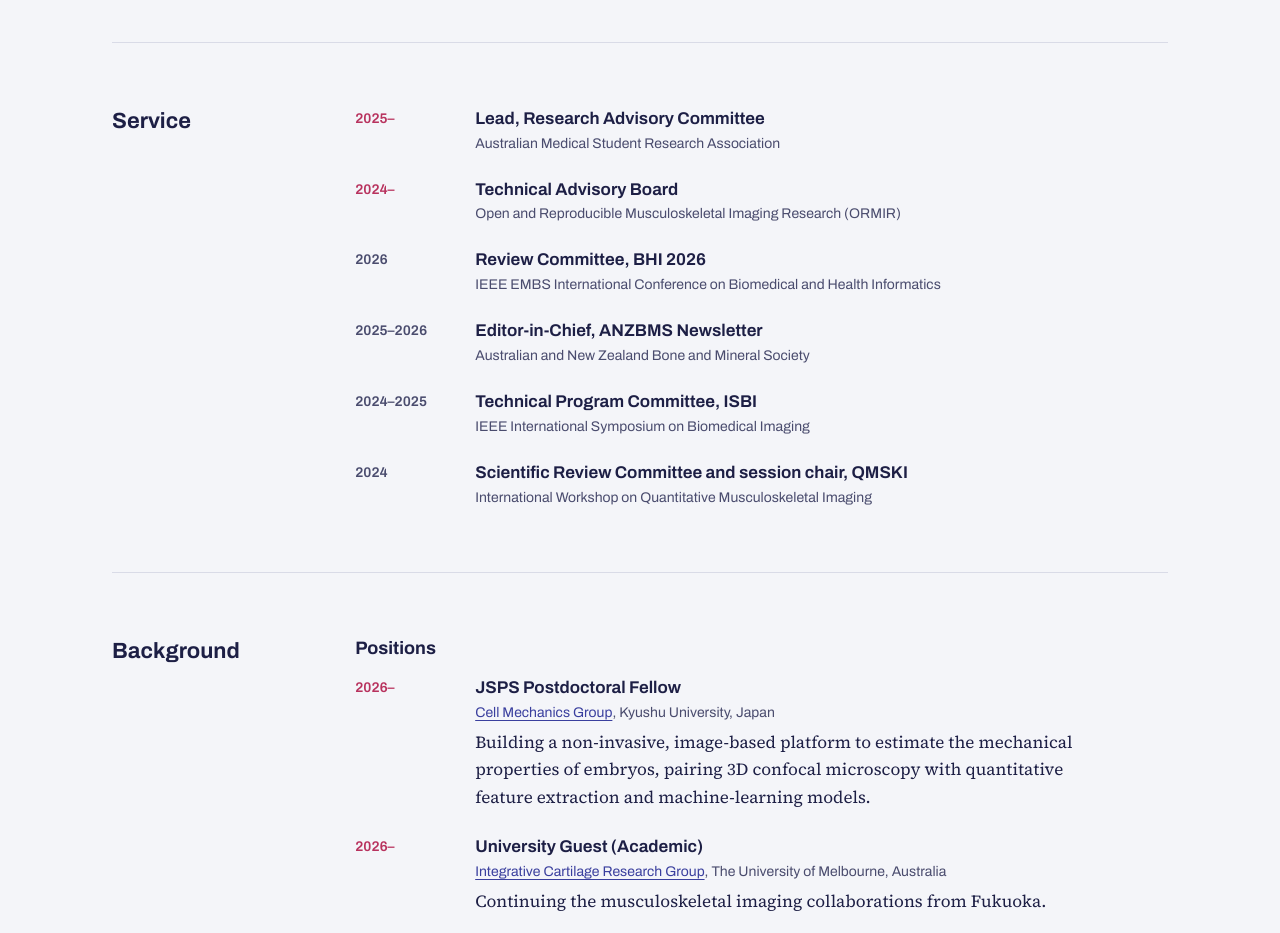
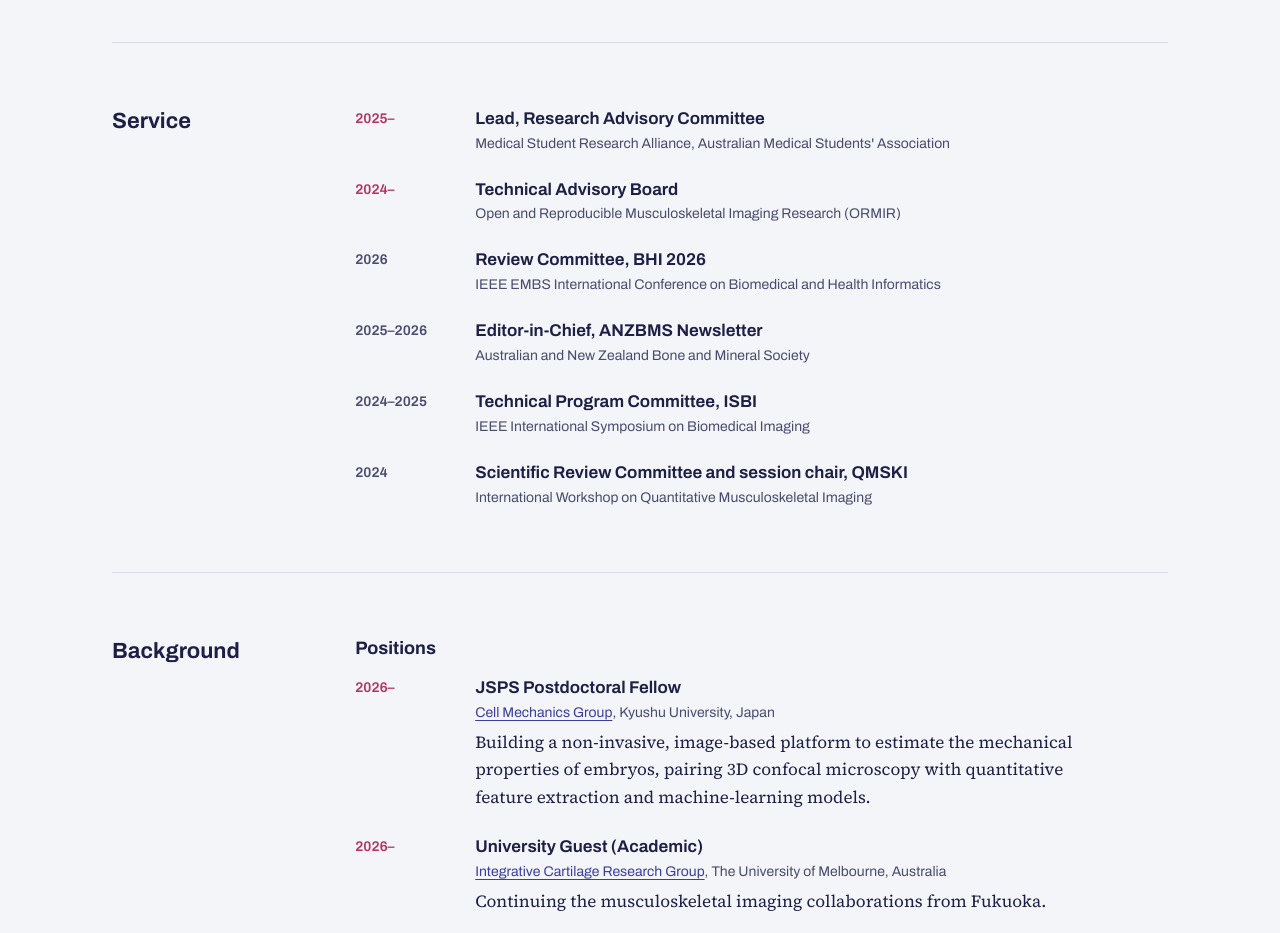
Before and after one commit to PDurongbhan/dpholpat.com, a plain HTML site: page index.html in a window 1280 px wide. Shown: the part 7680-8613 px from the top of the page. Drawn offline with Linux system fonts and the light colour scheme.

Commit message:
Service: AMSRA is now the Medical Student Research Alliance (AMSA)
Co-Authored-By: Claude Opus 5.5 <noreply@anthropic.com>
Claude-Session: https://claude.ai/code/session_01HfzrFq8J1cyqh1oPS2zbhY

```diff
--- a/index.html
+++ b/index.html
@@ -589,7 +589,7 @@ footer {
   <h2 id="h-service">Service</h2>
   <div class="body">
     <ol class="rows">
-      <li><span class="when live">2025–</span><div><h3>Lead, Research Advisory Committee</h3><p class="place">Australian Medical Student Research Association</p></div></li>
+      <li><span class="when live">2025–</span><div><h3>Lead, Research Advisory Committee</h3><p class="place">Medical Student Research Alliance, Australian Medical Students' Association</p></div></li>
       <li><span class="when live">2024–</span><div><h3>Technical Advisory Board</h3><p class="place">Open and Reproducible Musculoskeletal Imaging Research (ORMIR)</p></div></li>
       <li><span class="when">2026</span><div><h3>Review Committee, BHI 2026</h3><p class="place">IEEE EMBS International Conference on Biomedical and Health Informatics</p></div></li>
       <li><span class="when">2025–2026</span><div><h3>Editor-in-Chief, ANZBMS Newsletter</h3><p class="place">Australian and New Zealand Bone and Mineral Society</p></div></li>
```
